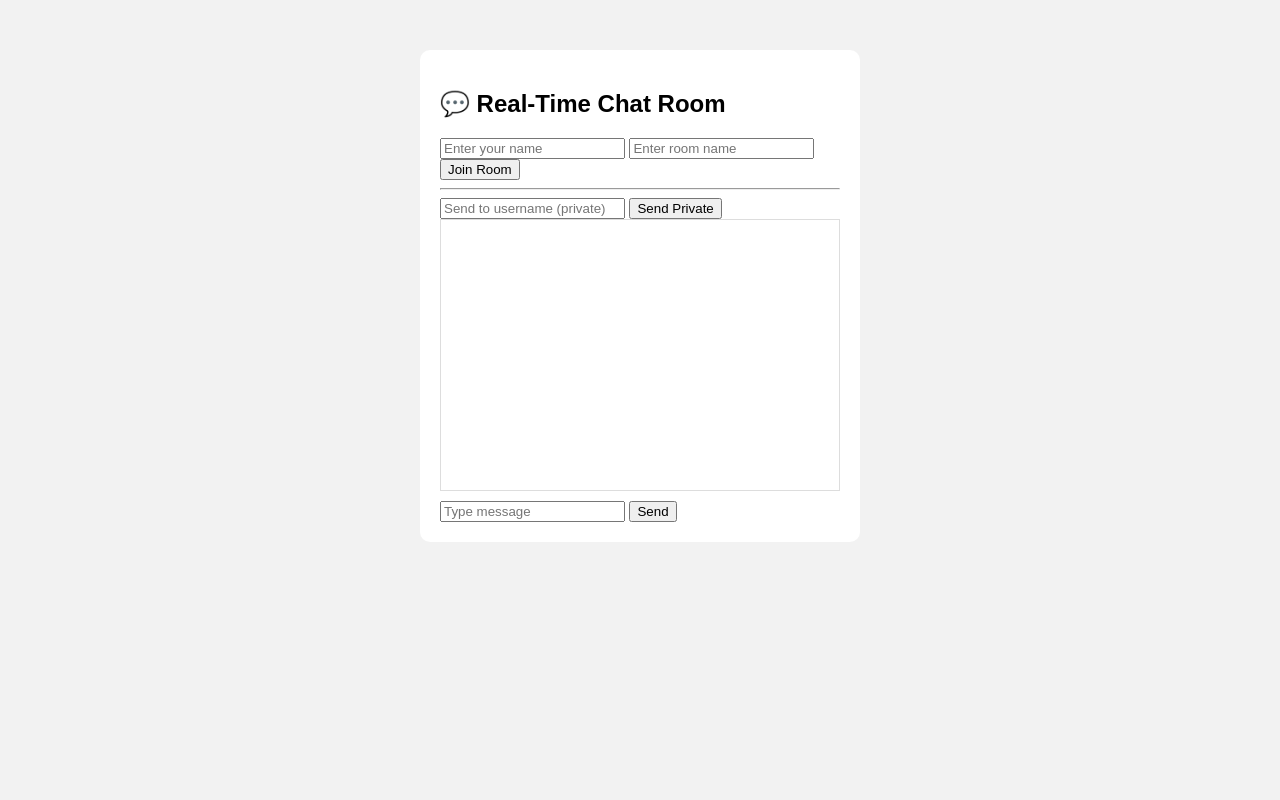
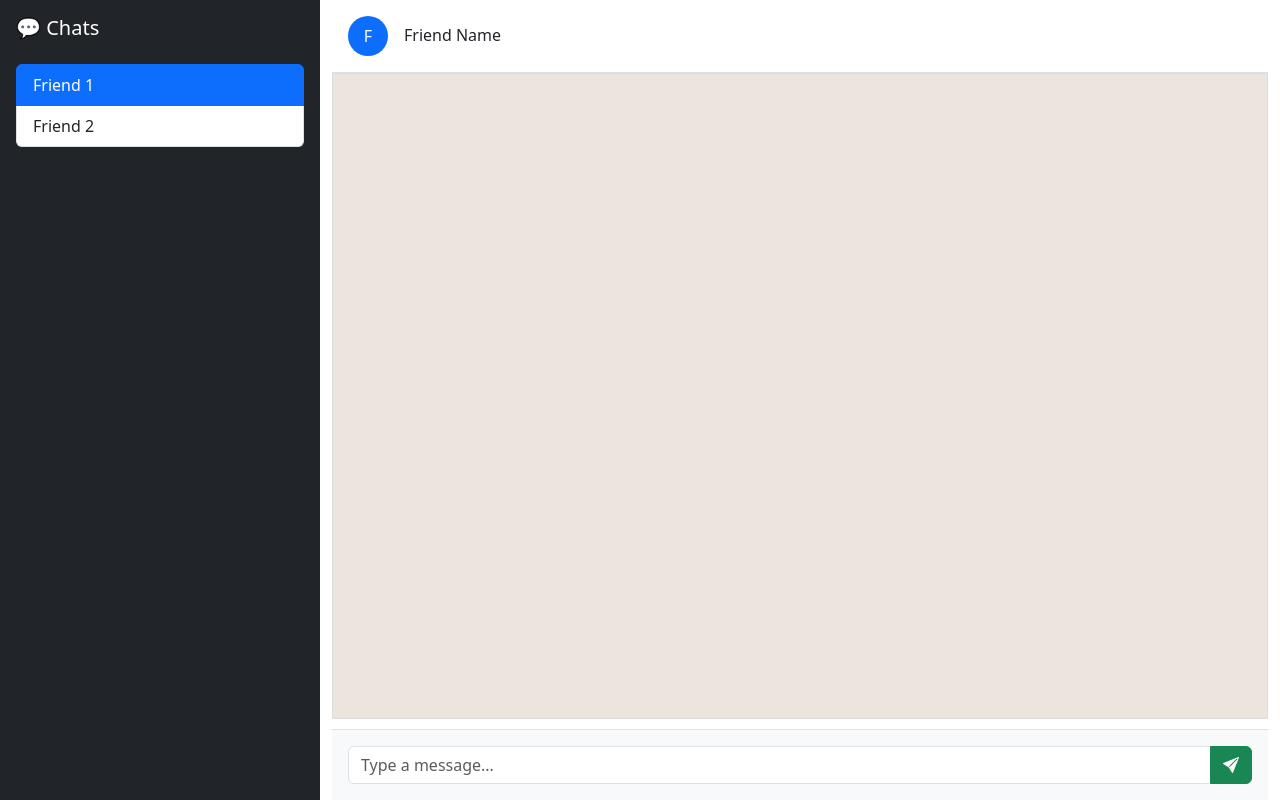
Before and after one commit to Guna-Balan-S/online-chat-app, a Flask app: page / in a window 1280 px wide. Run offline with Flask 3, Linux system fonts and the light colour scheme; a user stored in the database is signed in; some libraries are stand-ins or nearby versions.

```diff
--- a/app.py
+++ b/app.py
@@ -4,6 +4,8 @@ eventlet.monkey_patch()
 from flask import Flask, render_template, request, redirect, session
 from flask_socketio import SocketIO, send, join_room, emit
 import sqlite3
+from werkzeug.security import generate_password_hash, check_password_hash
+
 
 app = Flask(__name__)
 app.config['SECRET_KEY'] = 'secret!'
@@ -49,10 +51,14 @@ def login():
 
         conn = sqlite3.connect('users.db')
         user = conn.execute(
-            'SELECT * FROM users WHERE username=? AND password=?',
-            (username, password)
+             'SELECT * FROM users WHERE username=?',
+              (username,)
         ).fetchone()
-        conn.close()
+
+        if user and check_password_hash(user[2], password):
+               session['username'] = username
+               return redirect('/')
+
 
         if user:
             session['username'] = username
@@ -67,12 +73,13 @@ def register():
     if request.method == 'POST':
         username = request.form['username']
         password = request.form['password']
+        hashed_password = generate_password_hash(password)
 
         conn = sqlite3.connect('users.db')
         try:
             conn.execute(
                 'INSERT INTO users (username, password) VALUES (?, ?)',
-                (username, password)
+                (username, hashed_password)
             )
             conn.commit()
         except:
@@ -121,6 +128,14 @@ def handle_private(data):
 def handle_connect():
     print("User connected:", request.sid)
 
+@socketio.on('disconnect')
+def handle_disconnect():
+    for username, sid in list(users.items()):
+        if sid == request.sid:
+            del users[username]
+            break
+
+
 
 # ------------------ RUN ------------------
 
--- a/requirements.txt
+++ b/requirements.txt
@@ -2,3 +2,4 @@ flask
 flask-socketio
 eventlet
 gunicorn
+werkzeug
--- a/static/style.css
+++ b/static/style.css
@@ -18,3 +18,28 @@ body {
     padding: 10px;
     margin-bottom: 10px;
 }
+
+.message {
+    max-width: 60%;
+    padding: 10px 15px;
+    border-radius: 18px;
+    margin-bottom: 10px;
+    position: relative;
+    clear: both;
+    font-size: 14px;
+}
+
+.sent {
+    background-color: #dcf8c6;
+    float: right;
+}
+
+.received {
+    background-color: white;
+    float: left;
+}
+
+#messages {
+    display: flex;
+    flex-direction: column;
+}
--- a/templates/chat.html
+++ b/templates/chat.html
@@ -3,27 +3,59 @@
 <head>
     <title>Online Chat</title>
     <link rel="stylesheet" href="/static/style.css">
+    <link href="https://cdn.jsdelivr.net/npm/bootstrap@5.3.2/dist/css/bootstrap.min.css" rel="stylesheet">
+    <link href="https://cdn.jsdelivr.net/npm/bootstrap-icons/font/bootstrap-icons.css" rel="stylesheet">
+
 </head>
 <body>
 
-<div class="chat-container">
-    <h2>💬 Real-Time Chat Room</h2>
+<div class="container-fluid vh-100">
+  <div class="row h-100">
 
-    <!-- Join Section -->
-    <input id="username" placeholder="Enter your name">
-    <input id="room" placeholder="Enter room name">
-    <button onclick="joinRoom()">Join Room</button>
+    <!-- LEFT SIDEBAR -->
+    <div class="col-3 bg-dark text-white p-3">
+      <h5 class="mb-4">💬 Chats</h5>
+      <div class="list-group">
+        <a href="#" class="list-group-item list-group-item-action active">
+          Friend 1
+        </a>
+        <a href="#" class="list-group-item list-group-item-action">
+          Friend 2
+        </a>
+      </div>
+    </div>
 
-    <hr>
+    <!-- RIGHT CHAT AREA -->
+    <div class="col-9 d-flex flex-column">
 
-<input id="toUser" placeholder="Send to username (private)">
-<button onclick="sendPrivate()">Send Private</button>
+      <!-- Chat Header -->
+      <div class="p-3 border-bottom d-flex align-items-center">
+        <div class="rounded-circle bg-primary text-white d-flex justify-content-center align-items-center"
+             style="width:40px;height:40px;">
+          F
+        </div>
+        <h6 class="ms-3 mb-0">Friend Name</h6>
+      </div>
 
+      <!-- Messages -->
+      <div id="messages" class="flex-grow-1 p-3"
+           style="overflow-y:auto; background:#ece5dd;">
 
-    <!-- Chat Section -->
-    <div id="messages"></div>
-    <input id="message" placeholder="Type message">
-    <button onclick="sendMessage()">Send</button>
+      </div>
+
+      <!-- Input -->
+      <div class="p-3 border-top bg-light">
+        <div class="input-group">
+          <input id="message" type="text" class="form-control"
+                 placeholder="Type a message...">
+          <button onclick="sendMessage()" class="btn btn-success">
+            <i class="bi bi-send-fill"></i>
+          </button>
+        </div>
+      </div>
+
+    </div>
+  </div>
 </div>
 
 <script src="https://cdn.socket.io/4.7.5/socket.io.min.js"></script>
@@ -33,61 +65,38 @@ var socket = io({
         transports: ["polling"],
         upgrade: false
     });
-var currentRoom = "";
 
-function joinRoom() {
-    var username = document.getElementById("username").value;
-    var room = document.getElementById("room").value;
-
-    if (username && room) {
-        currentRoom = room;
-        socket.emit('join', { username: username, room: room });
-    }
-}
-
-socket.on('message', function(msg) {
-    var messages = document.getElementById("messages");
-    messages.innerHTML += "<div>" + msg + "</div>";
-    messages.scrollTop = messages.scrollHeight;
-});
+    var username = "{{ username }}";
 
     function sendMessage() {
-    var username = document.getElementById("username").value;
         var message = document.getElementById("message").value;
 
-    if (username && message && currentRoom) {
-        socket.emit('message', {
+        socket.emit("message", {
             msg: username + ": " + message,
-            room: currentRoom
+            room: "main"
         });
 
         document.getElementById("message").value = "";
     }
+
+    socket.on("message", function(msg) {
+        var div = document.createElement("div");
+        div.classList.add("message");
+
+        if (msg.includes(username)) {
+            div.classList.add("sent");
+        } else {
+            div.classList.add("received");
         }
 
-function sendPrivate() {
-    var toUser = document.getElementById("toUser").value;
-    var message = document.getElementById("message").value;
-    var username = "{{ username }}";
+        div.innerText = msg;
 
-    if (toUser && message) {
-        socket.emit("private_message", {
-            to: toUser,
-            from: username,
-            msg: message
+        document.getElementById("messages").appendChild(div);
+        document.getElementById("messages").scrollTop =
+            document.getElementById("messages").scrollHeight;
     });
-        document.getElementById("message").value = "";
-    }
-}
+</script>
 
-socket.on("private_message", function(msg) {
-    var messages = document.getElementById("messages");
-    messages.innerHTML += "<div style='color:red'>" + msg + "</div>";
-});
-
-
-
-</script>
 
 </body>
 </html>
```
Lines whose indentation alone changed are shown as unchanged.
